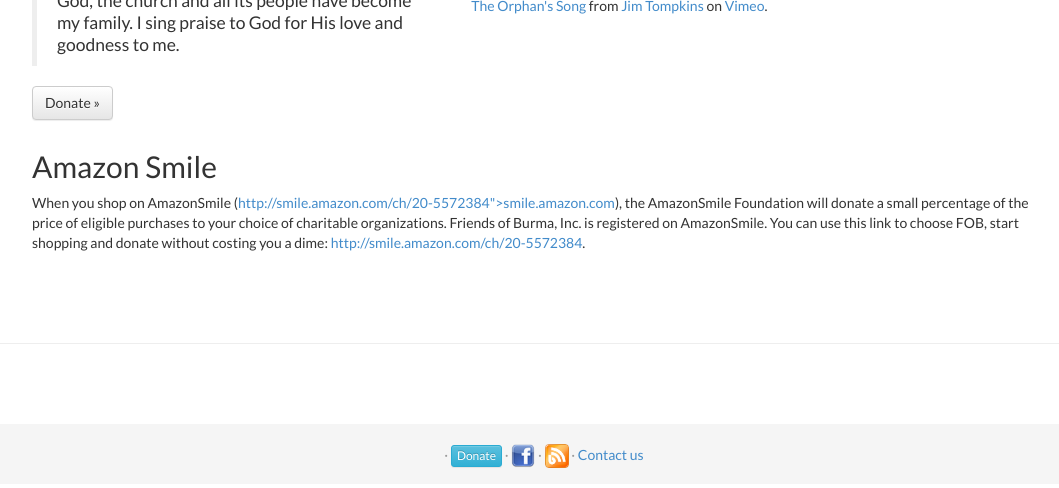
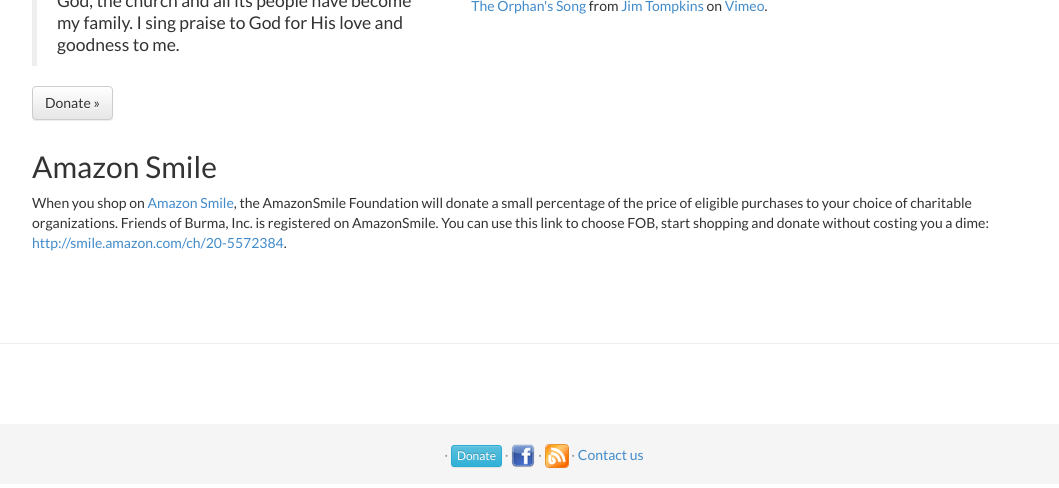
Before and after one commit to friendsofburma/friendsofburma.github.io, a Jekyll site: the page built from index.html, in a window 1280 px wide and 900 px high, scrolled down 1916 px, cut to the strip 412-900 px from the top of the window. Shown: the whole strip, without its empty margins (96-1155 px from the left). Built offline with Jekyll 4.4.1, drawn with Linux system fonts in a browser that asks for light colours.

Commit message:
Amazon smile link.

```diff
--- a/_pages/donate.html
+++ b/_pages/donate.html
@@ -42,7 +42,7 @@ permalink: /donate/
     <div class="row">
       <div class="col-lg-12">
         <h2>Amazon Smile</h2>
-        <p>When you shop on AmazonSmile (<a href="http://smile.amazon.com/ch/20-5572384">http://smile.amazon.com/ch/20-5572384">smile.amazon.com</a>), the AmazonSmile foundation will donate a small percentage of the price of eligible purchases to your choice of charitable organizations. Friends of Burma, Inc. is registerd on AmazonSmile. You can use this link to choose FOB, start shopping and donate without costing you a dime: <a href="http://smile.amazon.com/ch/20-5572384">http://smile.amazon.com/ch/20-5572384</a>.
+        <p>When you shop on <a href="http://smile.amazon.com/ch/20-5572384">Amazon Smile</a>, the AmazonSmile foundation will donate a small percentage of the price of eligible purchases to your choice of charitable organizations. Friends of Burma, Inc. is registerd on AmazonSmile. You can use this link to choose FOB, start shopping and donate without costing you a dime: <a href="http://smile.amazon.com/ch/20-5572384">http://smile.amazon.com/ch/20-5572384</a>.
       </div>
     </div>
 
--- a/index.html
+++ b/index.html
@@ -129,7 +129,7 @@ link: home
     <div class="row featurette">
         <div class="col-md-12">
             <h2>Amazon Smile</h2>
-            <p>When you shop on AmazonSmile (<a href="http://smile.amazon.com/ch/20-5572384">http://smile.amazon.com/ch/20-5572384">smile.amazon.com</a>), the AmazonSmile Foundation will donate a small percentage of the price of eligible purchases to your choice of charitable organizations. Friends of Burma, Inc. is registered on AmazonSmile. You can use this link to choose FOB, start shopping and donate without costing you a dime: <a href="http://smile.amazon.com/ch/20-5572384">http://smile.amazon.com/ch/20-5572384</a>.
+            <p>When you shop on <a href="http://smile.amazon.com/ch/20-5572384">Amazon Smile</a>, the AmazonSmile Foundation will donate a small percentage of the price of eligible purchases to your choice of charitable organizations. Friends of Burma, Inc. is registered on AmazonSmile. You can use this link to choose FOB, start shopping and donate without costing you a dime: <a href="http://smile.amazon.com/ch/20-5572384">http://smile.amazon.com/ch/20-5572384</a>.
 
         </div>
     </div>
```
